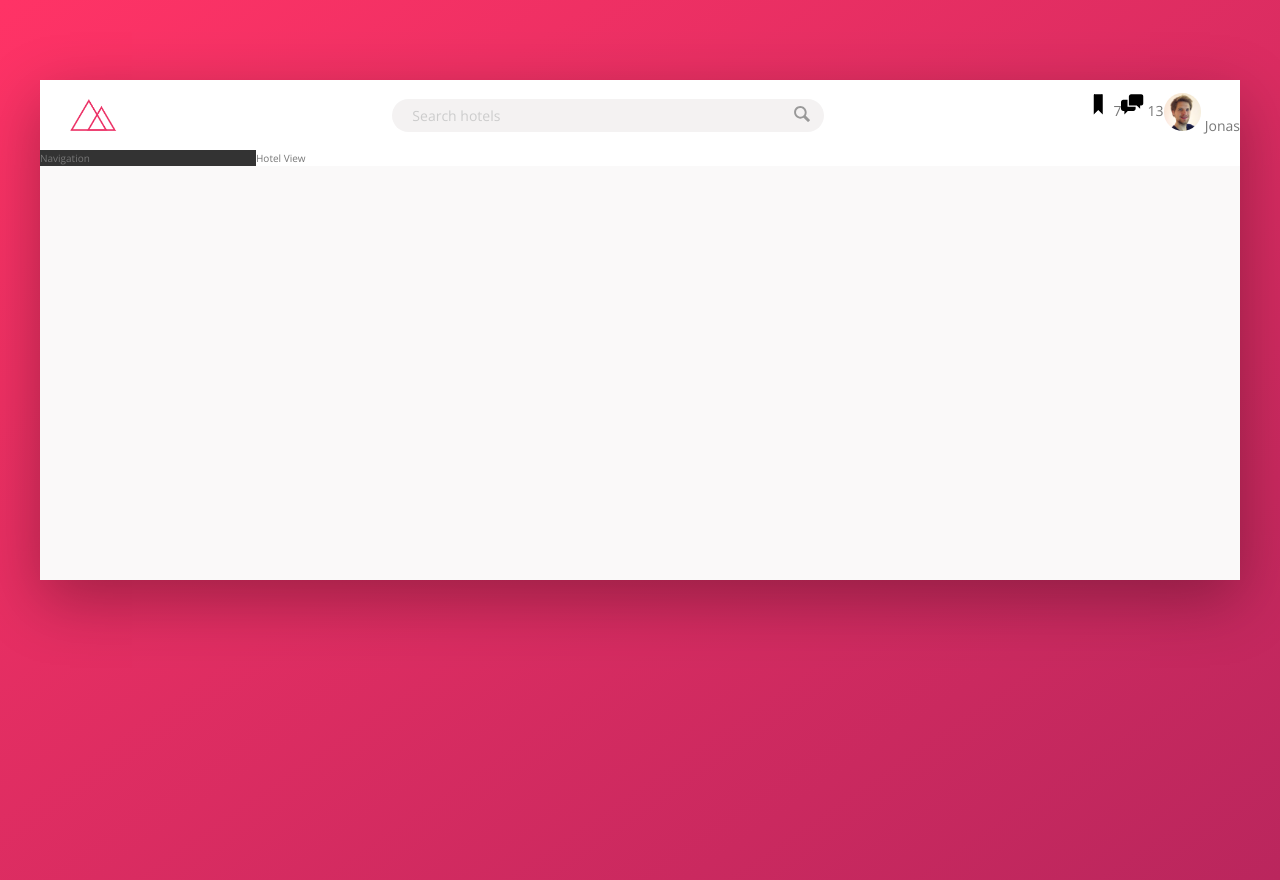
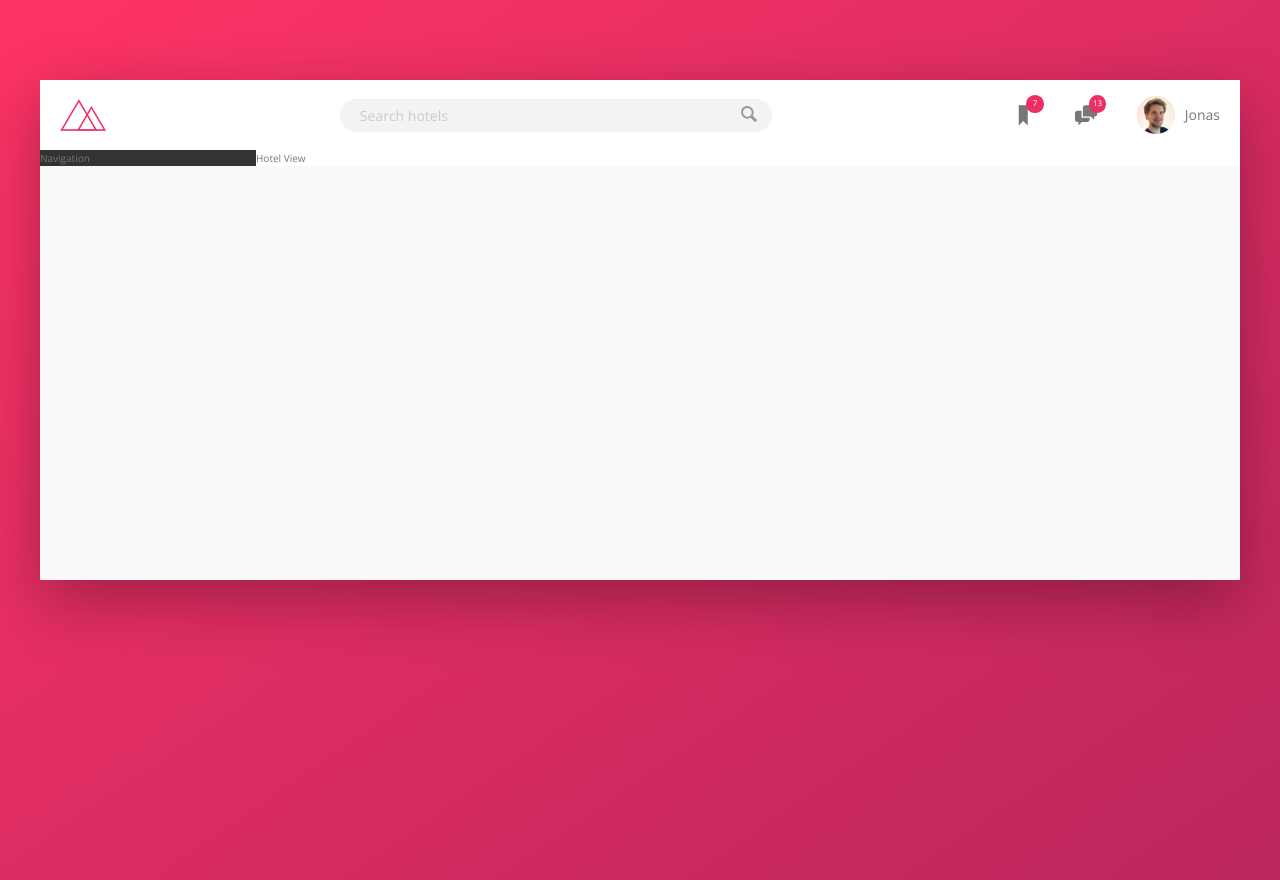
Before and after one commit to sankait36/trillo, a website: page index.html in a window 1280 px wide. Drawn offline with nearby package versions, Linux system fonts and the light colour scheme.

Commit message:
Navbar complete

```diff
--- a/index.html
+++ b/index.html
@@ -25,13 +25,13 @@
         </button>
       </form>
       <nav class="user-nav">
-        <div class="user-name__icon-box">
+        <div class="user-nav__icon-box">
           <svg class="user-nav__icon">
             <use xlink:href="img/sprite.svg#icon-bookmark" />
           </svg>
           <span class="user-nav__notification">7</span>
         </div>
-        <div class="user-name__icon-box">
+        <div class="user-nav__icon-box">
           <svg class="user-nav__icon">
             <use xlink:href="img/sprite.svg#icon-chat" />
           </svg>
@@ -39,7 +39,7 @@
         </div>
         <div class="user-nav__user">
           <img src="img/user.jpg" alt="User photo" class="user-nav__user-photo">
-          <span class="user-name__user-name">Jonas</span>
+          <span class="user-nav__user-name">Jonas</span>
         </div>
       </nav>
     </header>
--- a/sass/_components.scss
+++ b/sass/_components.scss
@@ -2,7 +2,7 @@
 // LOGO
 .logo {
   height: 3.25rem;
-  margin-left: 3rem;
+  margin-left: 2rem;
 }
 
 /////////////////////////////////////////
@@ -66,31 +66,51 @@
 /////////////////////////////////////////
 // USER NAVIGATION
 .user-nav {
+  align-self: stretch;
   display: flex;
+  align-items: center;
+
+  & > * {
+    padding: 0 2rem;
+    cursor: pointer;
+    height: 100%;
+
+    display: flex;
+    align-items: center;
+  }
+
+  & > *:hover {
+    background-color: var(--color-grey-light-2);
+  }
 
   &__icon-box {
-
+    position: relative;
   }
 
   &__icon {
     height: 2.25rem;
     width: 2.25rem;
+    fill: var(--color-grey-dark-2);
   }
 
   &__notification {
-
-  }
-
-  &__user {
-
+    font-size: .8rem;
+    height: 1.75rem;
+    width: 1.75rem;
+    border-radius: 50%;
+    background-color: var(--color-primary);
+    color: #FFF;
+    position: absolute;
+    top: 1.5rem;
+    right: 1.1rem;
+    display: flex;
+    justify-content: center;
+    align-items: center;
   }
 
   &__user-photo {
     height: 3.75rem;
     border-radius: 50%;
-  }
-
-  &__user-name {
-
+    margin-right: 1rem;
   }
 }
```
Also changed, not shown: css/style.css.
